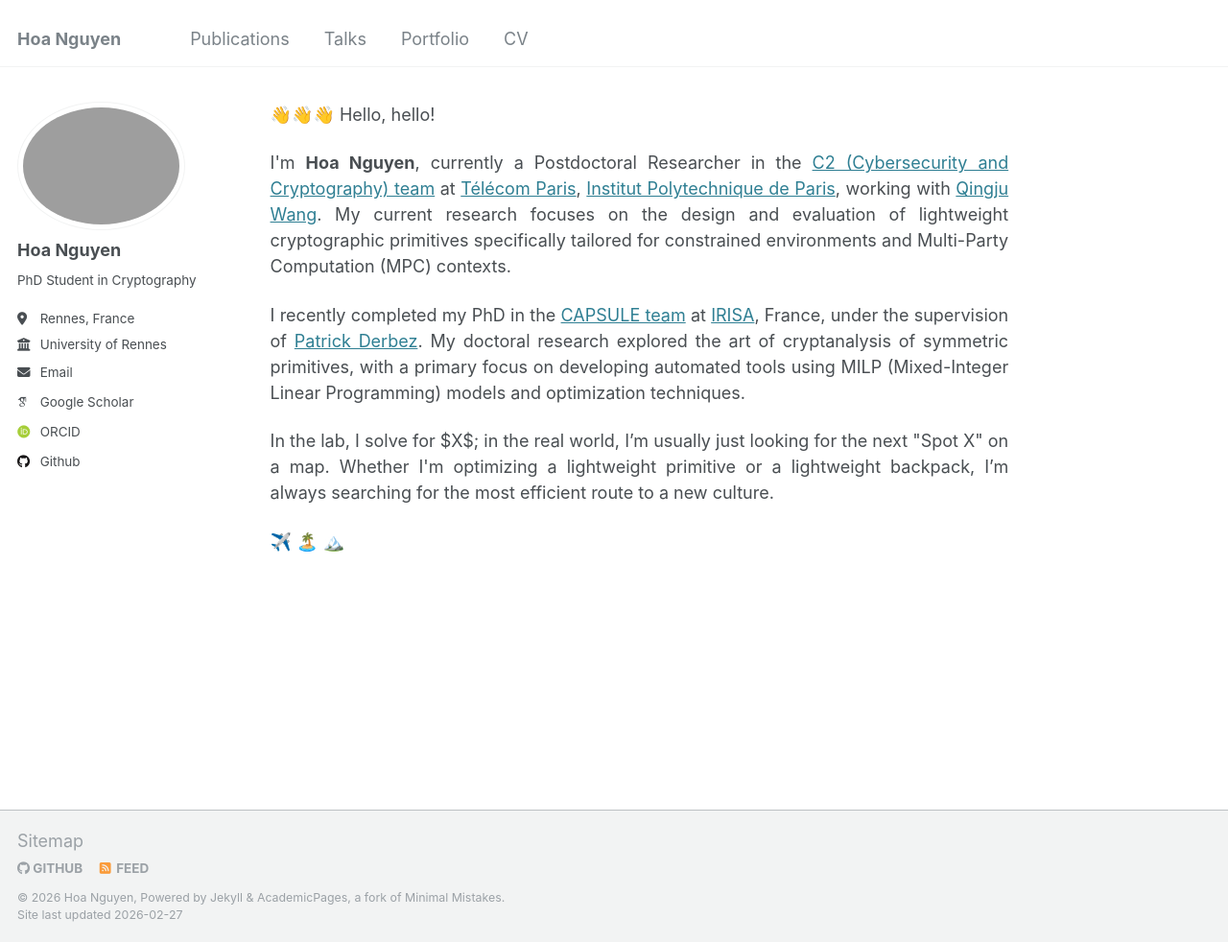
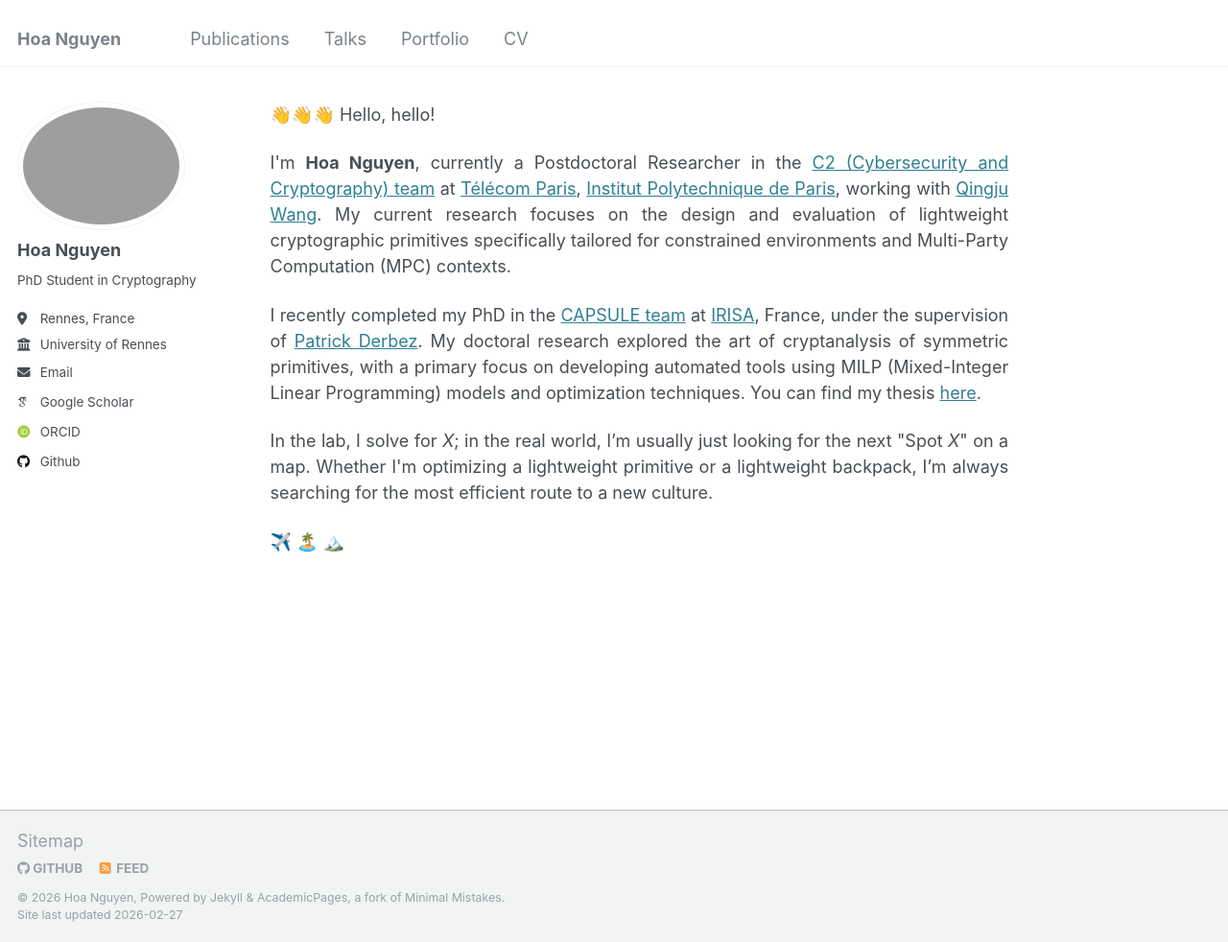
Before and after one commit to HoaNP/HoaNP.github.io, a Jekyll site: the page built from _pages/about.md, in a window 1280 px wide and 982 px high. Shown: the whole window at 96% size. Built offline with Jekyll 4.4.1, drawn with Linux system fonts in a browser that asks for light colours; some web fonts are replaced.

Commit message:
Update about page with thesis link and formatting changes
Added a link to the thesis in the PhD description.

```diff
--- a/_pages/about.md
+++ b/_pages/about.md
@@ -10,9 +10,9 @@
 
 <p>I'm <strong>Hoa Nguyen</strong>, currently a Postdoctoral Researcher in the <a href="https://www.telecom-paris.fr/en/research/labs/information-processing-ltci/teams/cybersecurity-cryptography">C2 (Cybersecurity and Cryptography) team</a> at <a href="https://www.telecom-paris.fr/en/home">Télécom Paris</a>, <a href="https://www.ip-paris.fr/en">Institut Polytechnique de Paris</a>, working with <a href="https://sites.google.com/view/qingjuwang">Qingju Wang</a>. My current research focuses on the design and evaluation of lightweight cryptographic primitives specifically tailored for constrained environments and Multi-Party Computation (MPC) contexts.</p>
 
-<p>I recently completed my PhD in the <a href="https://team.inria.fr/capsule/">CAPSULE team</a> at <a href="https://www.irisa.fr/en">IRISA</a>, France, under the supervision of <a href="https://people.irisa.fr/Patrick.Derbez/">Patrick Derbez</a>. My doctoral research explored the art of cryptanalysis of symmetric primitives, with a primary focus on developing automated tools using MILP (Mixed-Integer Linear Programming) models and optimization techniques.</p>
+<p>I recently completed my PhD in the <a href="https://team.inria.fr/capsule/">CAPSULE team</a> at <a href="https://www.irisa.fr/en">IRISA</a>, France, under the supervision of <a href="https://people.irisa.fr/Patrick.Derbez/">Patrick Derbez</a>. My doctoral research explored the art of cryptanalysis of symmetric primitives, with a primary focus on developing automated tools using MILP (Mixed-Integer Linear Programming) models and optimization techniques. You can find my thesis <a href="https://theses.hal.science/tel-05369410">here</a>.</p>
 
-<p>In the lab, I solve for $X$; in the real world, I’m usually just looking for the next "Spot X" on a map. Whether I'm optimizing a lightweight primitive or a lightweight backpack, I’m always searching for the most efficient route to a new culture.</p>
+<p>In the lab, I solve for <var>X</var>; in the real world, I’m usually just looking for the next "Spot <var>X</var>" on a map. Whether I'm optimizing a lightweight primitive or a lightweight backpack, I’m always searching for the most efficient route to a new culture.</p>
 
 </div>
 
```
